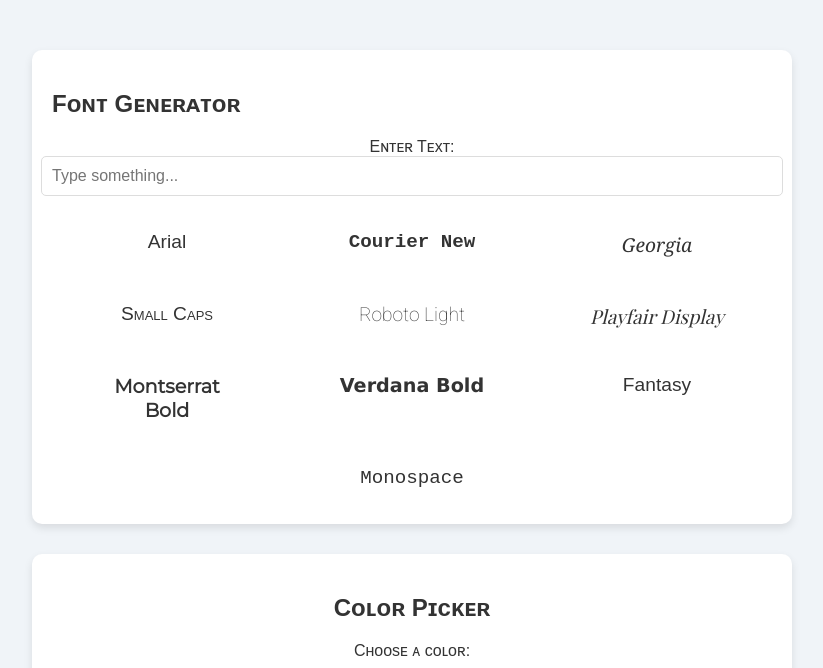
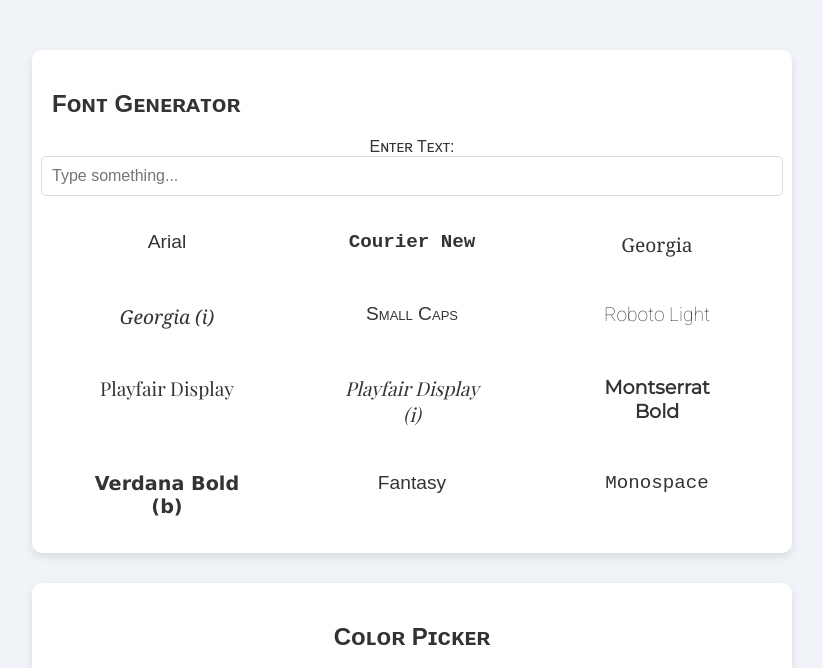
Before and after one commit to TotallyBadd/font, a plain HTML site: page index.html in a window 1280 px wide. Shown: the part 78-746 px from the top of the page, without its empty margins (228-1051 px from the left). Drawn offline with nearby package versions, Linux system fonts and the light colour scheme.

Commit message:
Update index.html

```diff
--- a/index.html
+++ b/index.html
@@ -122,12 +122,14 @@
         const fontStyles = [
             { fontFamily: 'Arial', text: 'Arial' },
             { fontFamily: 'Courier New', text: 'Courier New', fontWeight: 'bold' },
-            { fontFamily: 'Georgia', text: 'Georgia', fontStyle: 'italic' },
+            { fontFamily: 'Georgia', text: 'Georgia' },
+            { fontFamily: 'Georgia', text: 'Georgia (i)', fontStyle: 'italic' },
             { fontFamily: 'Arial', text: 'Small Caps', fontVariant: 'small-caps' },
             { fontFamily: 'Roboto', text: 'Roboto Light', fontWeight: '100' },
-            { fontFamily: 'Playfair Display', text: 'Playfair Display', fontStyle: 'italic' },
+            { fontFamily: 'Playfair Display', text: 'Playfair Display' },
+            { fontFamily: 'Playfair Display', text: 'Playfair Display (i)', fontStyle: 'italic' },
             { fontFamily: 'Montserrat', text: 'Montserrat Bold', fontWeight: '700' },
-            { fontFamily: 'Verdana', text: 'Verdana Bold', fontWeight: 'bold' },
+            { fontFamily: 'Verdana', text: 'Verdana Bold (b)', fontWeight: 'bold' },
             { fontFamily: 'Fantasy', text: 'Fantasy' },
             { fontFamily: 'Monospace', text: 'Monospace' },
         ];
```
